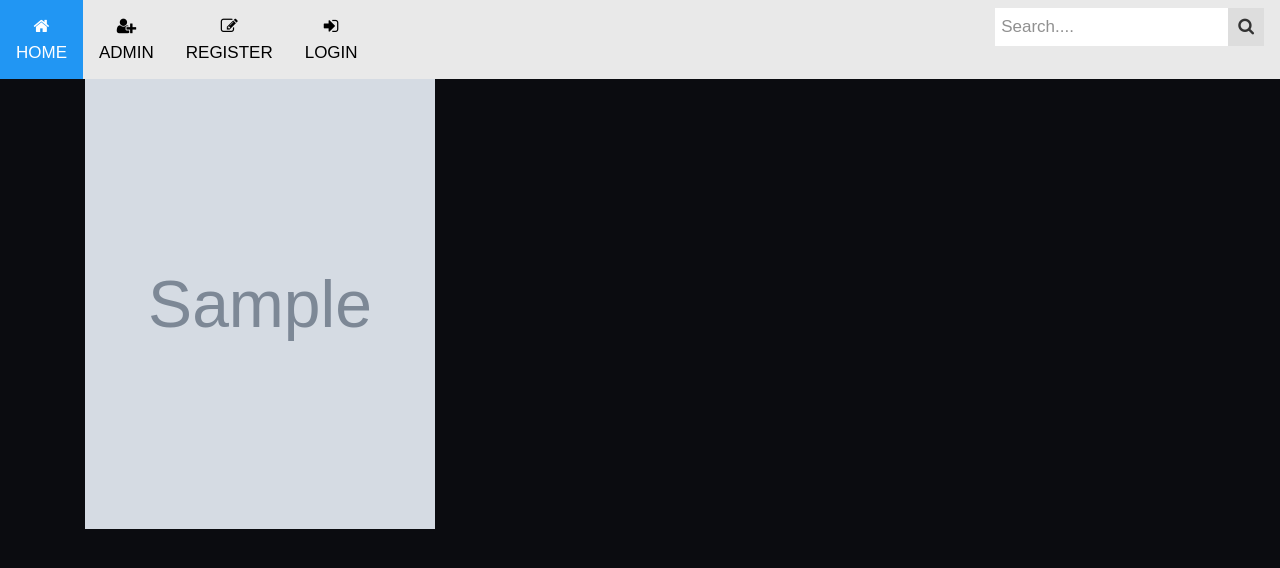
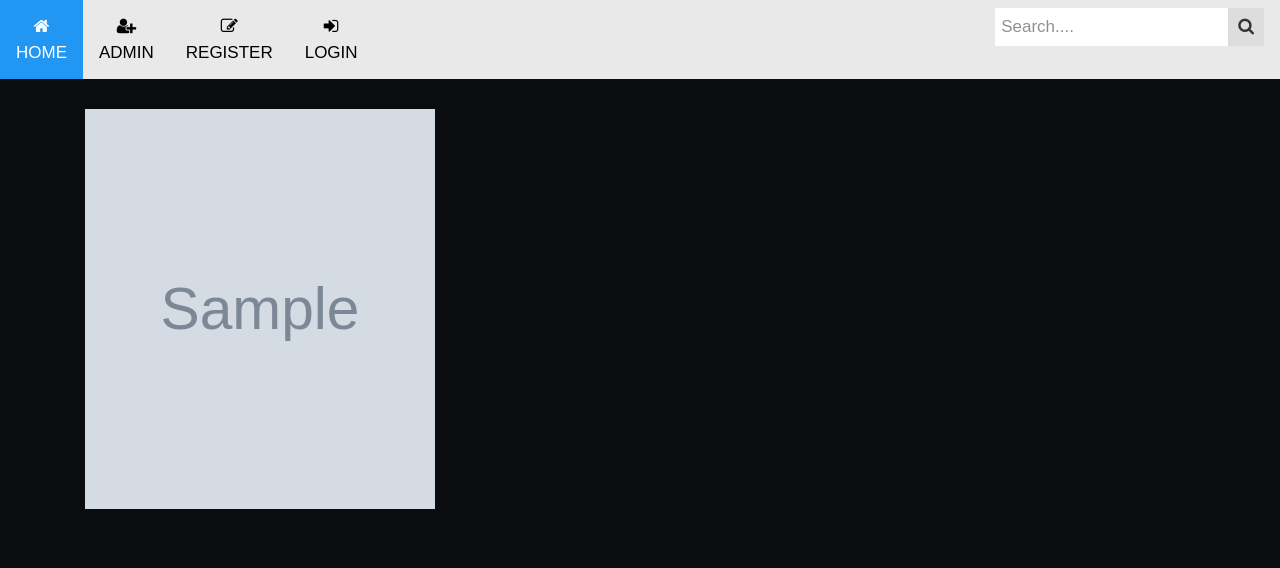
Before and after one commit to nziokaivy/awards, a Django app: page / in a window 1280 px wide. Shown: the top 568 px of the page. Run offline with Django 3.2, Linux system fonts and the light colour scheme; tables that the repository leaves empty hold one stand-in row (values such as "Sample post"); grey boxes marked "Sample" are stand-in pictures; some libraries are stand-ins or nearby versions; some web fonts are replaced.

Commit message:
add changes to images and edit spacing

```diff
--- a/project/templates/index.html
+++ b/project/templates/index.html
@@ -50,12 +50,12 @@ border: 2px solid;
 </head>
 {% include "base.html" %}
 {% include "navbar.html" %}
-<body style="background-color: #0B0C10; font-family: 'ABeeZee', sans-serif;">
+<body style="background-color: #0B0C10; font-family: 'ABeeZee', sans-serif; ">
 
-<div class="container">
+<div class="container" style="margin-top:30px; ">
 {% for project in projects %}
 <div class="col-xs-12 col-sm-6 col-md-4 col-lg-4" class="image" id="photos">
-<img src="{{ project.image.url }}" class="img-responsive" alt="Image" style="width:100%; height:450px; padding-left:0px; padding-right:0px;">
+<img src="{{ project.image.url }}" class="img-responsive" alt="Image" style="width:500px; height:450px; padding-bottom:50px;;">
 <div class="middle">
 <div class="text" style="font-family: 'ABeeZee', sans-serif;"><a target="_blank" href="{% url 'project' project.id %}">Details</a></div>
 </div>
--- a/project/templates/project.html
+++ b/project/templates/project.html
@@ -15,7 +15,7 @@
 
 
 <div class="card mb-3" style="width:40rem; font-family: 'ABeeZee', sans-serif; margin-left:10px;">
-  <img class="card-img-top" src="{{project.image.url}}" alt="Card image cap" class="img-fluid" size="100px200">
+  <a href="www.google.com"><img class="card-img-top" src="{{project.image.url}}" alt="Card image cap" class="img-fluid" size="100px200"></a>
   <div class="card-body">
 
 
```
Also changed, not shown: media/images/artwebsite.jpg (added), media/images/foodwebsite.jpg (added), media/images/photowebsite.jpg (added), media/images/photowebsite_QhVADVU.jpg (added), media/images/portfoliowebsite.jpg (added), media/images/shoppingwebsite.jpg (added), media/images/spiral.jpeg (added), media/images/spiral_CRsGgHp.jpeg (added), media/images/sportwebsite.jpg (added).
